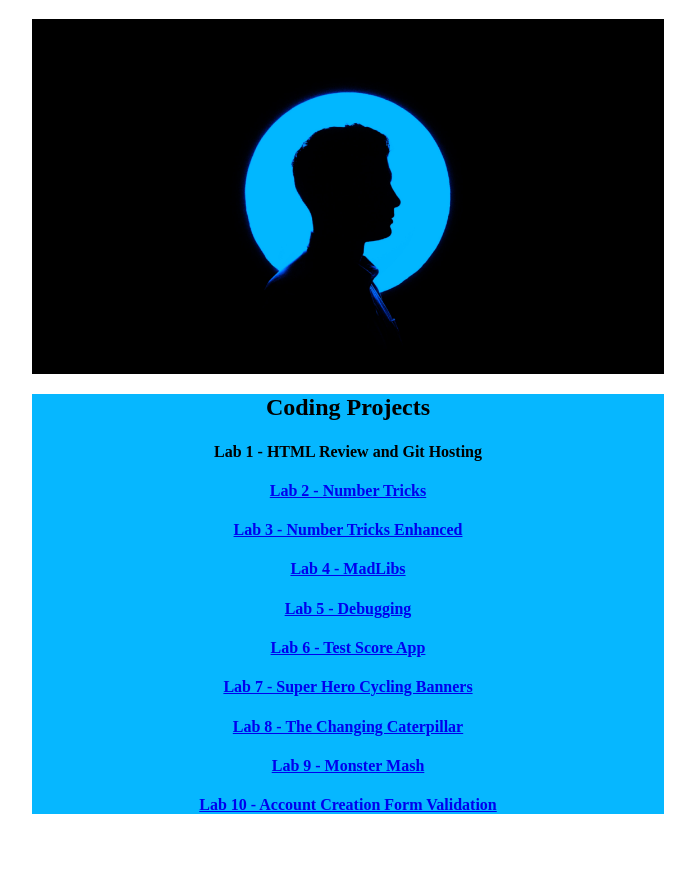
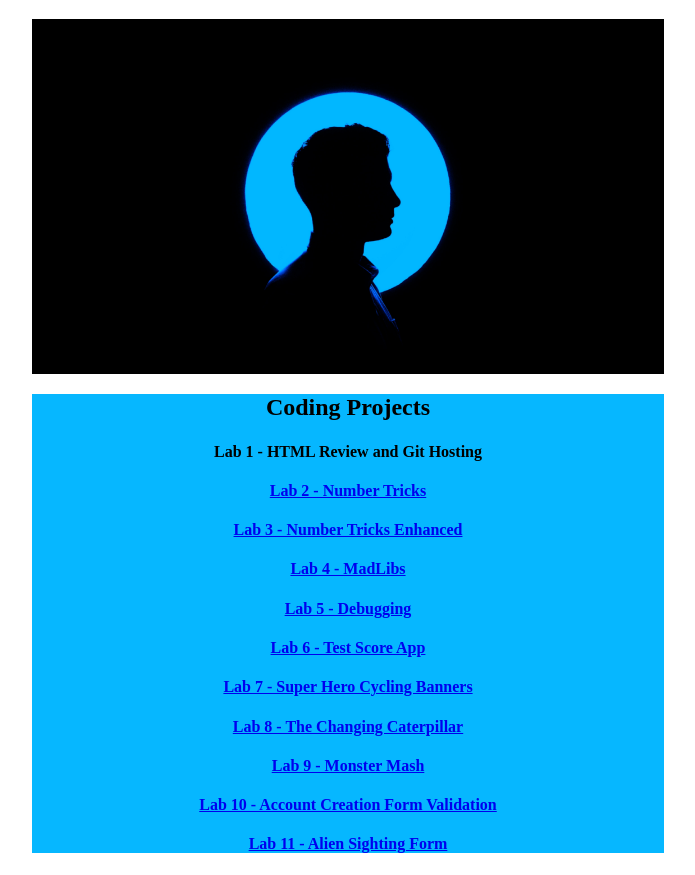
Before and after one commit to Goobacks67/Portfolio, a plain HTML site: page index.html in a window 1280 px wide. Shown: the part 61-936 px from the top of the page, without its empty margins (292-987 px from the left). Before the commit the page ends 896 px from the top, so only its background shows below. Drawn offline with Linux system fonts and the light colour scheme.

Commit message:
Update index.html

```diff
--- a/index.html
+++ b/index.html
@@ -20,7 +20,7 @@
         <div class="list">
 
             <h2>Coding Projects</h2>
-                <h4>Lab 1 - HTML Review and Git Hosting</h4>
+               <h4>Lab 1 - HTML Review and Git Hosting</h4>
             <h4><a href="JS Chapter 2/index.html">Lab 2 - Number Tricks</a></h4>
             <h4><a href="JS Chapter 3/index.html">Lab 3 - Number Tricks Enhanced</a></h4>
             <h4><a href="JS Chapter 4/madlibs-starter.html">Lab 4 - MadLibs</a></h4>
@@ -30,7 +30,7 @@
             <h4><a href="JS Chapter 8/caterpillar.html">Lab 8 - The Changing Caterpillar</a></h4>
             <h4><a href="JS Chapter 9/MonsterMash/index.html">Lab 9 - Monster Mash</a></h4>
             <h4><a href="JS Chapter 10/index.html">Lab 10 - Account Creation Form Validation</a></h4>
-            <h4><a href="JS Chapter 11/index.html>Lab 11 - Alien Sighting Form</a></h4>
+            <h4><a href="JS Chapter 11/index.html">Lab 11 - Alien Sighting Form</a></h4>
 
         </div>
     </main>
```
